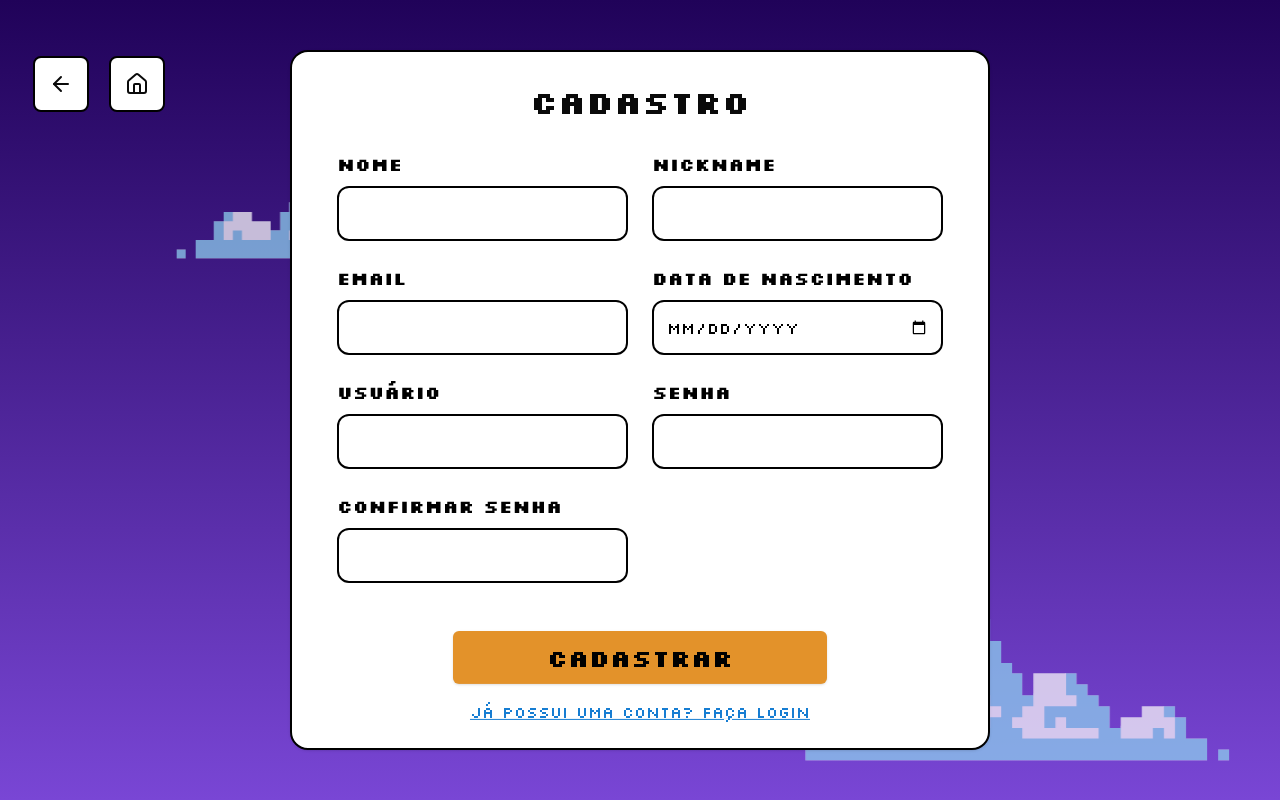
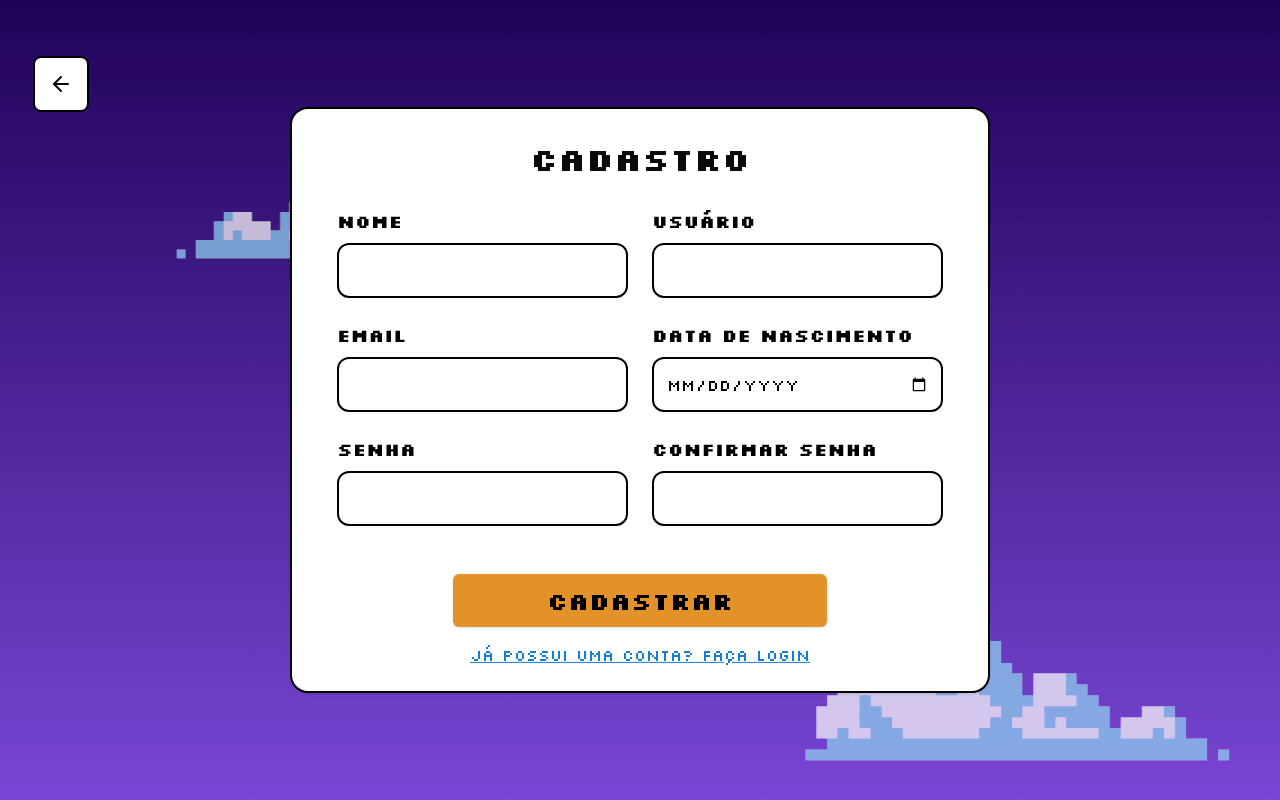
Before and after one commit to HenriqueCintra/Ultima-Tentativa-do-Dia-, a React (Vite) app: page /cadastro in a window 1280 px wide. Built offline with nearby package versions, Linux system fonts and the light colour scheme.

Commit message:
Ajustes na tela de cadastro

```diff
--- a/src/pages/auth/Cadastro/Cadastro.tsx
+++ b/src/pages/auth/Cadastro/Cadastro.tsx
@@ -2,20 +2,20 @@ import { useState } from "react";
 import { useNavigate } from "react-router-dom";
 import { Button } from "../../../components/ui/button";
 import { Card, CardContent } from "../../../components/ui/card";
-import { ArrowLeft, House, AlertCircle } from 'lucide-react';
+import { ArrowLeft, AlertCircle } from 'lucide-react';
 import { ButtonHomeBack } from "@/components/ButtonHomeBack";
 import AuthService from "../../../api/authService";
 
 export const Cadastro = () => {
   const navigate = useNavigate();
   const [formData, setFormData] = useState({
+    first_name: "",
     username: "",
-    nickname: "",
     email: "",
     data_nascimento: "",
     password: "",
     password2: "",
-    first_name: "",
+    nickname: "", // Será preenchido automaticamente com o valor do username
     last_name: ""
   });
   const [loading, setLoading] = useState(false);
@@ -31,7 +31,7 @@ export const Cadastro = () => {
     e.preventDefault();
 
     // Validação básica
-    if (!formData.username || !formData.nickname || !formData.email || !formData.password || !formData.password2) {
+    if (!formData.first_name || !formData.username || !formData.email || !formData.password || !formData.password2) {
       setError("Por favor, preencha todos os campos obrigatórios");
       return;
     }
@@ -46,7 +46,13 @@ export const Cadastro = () => {
     setSuccess("");
 
     try {
-      await AuthService.register(formData);
+      // Envia nickname igual ao username para satisfazer o backend
+      const dataToSend = {
+        ...formData,
+        nickname: formData.username
+      };
+
+      await AuthService.register(dataToSend);
       setSuccess("Cadastro realizado com sucesso! Redirecionando para o login...");
 
       // Redireciona para o login após 2 segundos
@@ -73,12 +79,12 @@ export const Cadastro = () => {
     }
   };
 
+  // 6 inputs na ordem solicitada: nome, usuário, email, data nascimento, senha, confirmar senha
   const formFields = [
     { id: "first_name", label: "NOME", type: "text" },
-    { id: "nickname", label: "NICKNAME", type: "text" },
+    { id: "username", label: "USUÁRIO", type: "text" },
     { id: "email", label: "EMAIL", type: "email" },
     { id: "data_nascimento", label: "DATA DE NASCIMENTO", type: "date" },
-    { id: "username", label: "USUÁRIO", type: "text" },
     { id: "password", label: "SENHA", type: "password" },
     { id: "password2", label: "CONFIRMAR SENHA", type: "password" },
   ];
@@ -98,10 +104,9 @@ export const Cadastro = () => {
           src="/nuvemright.png"
         />
 
-        {/* Botões de navegação */}
-        <div className="flex gap-5 absolute top-14 left-[33px]">
+        {/* Botão de navegação */}
+        <div className="absolute top-14 left-[33px]">
           <ButtonHomeBack onClick={() => navigate("/")}><ArrowLeft /></ButtonHomeBack>
-          <ButtonHomeBack onClick={() => navigate("/")}><House /></ButtonHomeBack>
         </div>
 
         {/* Card de Cadastro */}
```
